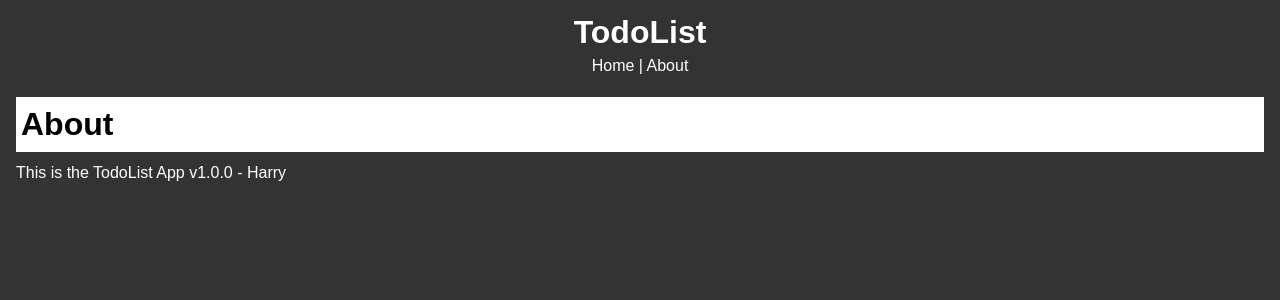
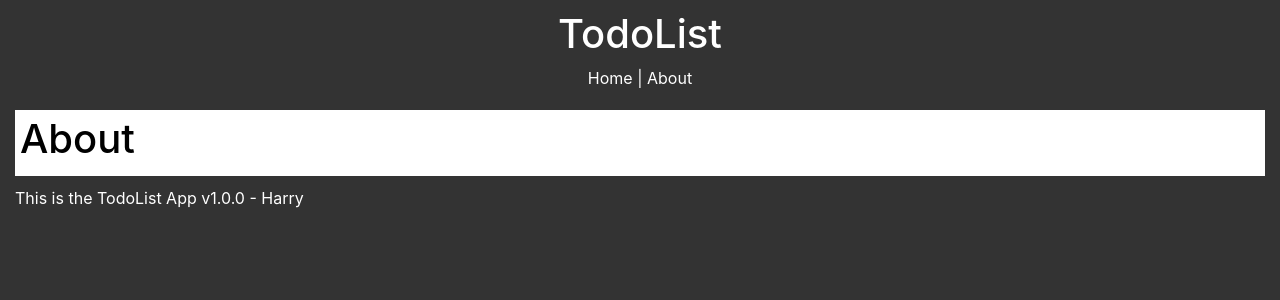
Before and after one commit to Sheikhharis50/TodoList-React, a React (Create React App) app: page /about in a window 1280 px wide. Shown: the top 300 px of the page. Built offline with nearby package versions, Linux system fonts and the light colour scheme; the HTML template or start-up script is replaced by a standard one.

Commit message:
bootstrap added

```diff
--- a/package.json
+++ b/package.json
@@ -7,7 +7,9 @@
     "@testing-library/react": "^9.5.0",
     "@testing-library/user-event": "^7.2.1",
     "axios": "^0.20.0",
+    "bootstrap": "^4.5.2",
     "react": "^16.13.1",
+    "react-bootstrap": "^1.3.0",
     "react-dom": "^16.13.1",
     "react-router-dom": "^5.2.0",
     "react-scripts": "3.4.3",
--- a/src/App.css
+++ b/src/App.css
@@ -1,34 +1,15 @@
-* {
-  box-sizing: border-box;
-  margin: 0;
-  padding: 0;
+body{
+  background-color: #333333 !important;
 }
-
-body {
-  font-family: Arial, Helvetica, sans-serif;
-  line-height: 1.4;
-  background-color: #333333;
+.del-btn{
+  width: 40px;
+}
+.heading{
+  background: white;
+  color: black;
+  padding: 5px;
+  margin: 10px 0px;
+}
+.p-body{
   color: white;
 }
-
-a {
-  color: #333333;
-  text-decoration: none;
-}
-
-.container {
-  padding: 0 1rem;
-}
-
-.btn {
-  display: inline-block;
-  border: none;
-  background: rgb(33, 70, 105);
-  color: #ffffff;
-  padding: 7px 20px;
-  cursor: pointer;
-}
-
-.btn:hover {
-  background: rgb(55, 82, 105);
-}
--- a/src/App.js
+++ b/src/App.js
@@ -1,6 +1,7 @@
 import React, { Component } from 'react';
 import { BrowserRouter as Router, Route } from 'react-router-dom'
 import './App.css';
+import 'bootstrap/dist/css/bootstrap.min.css';
 import Header from './components/Layout/Header';
 import About from './components/Pages/About';
 import Home from './components/Pages/Home';
@@ -10,7 +11,7 @@ class App extends Component {
     return (
       <Router>
         <div className="App">
-          <div className="container">
+          <div className="container-fluid">
             <Header />
             <Route exact path="/" component={Home} />
             <Route path="/about" component={About} />
--- a/src/components/Pages/About.js
+++ b/src/components/Pages/About.js
@@ -3,10 +3,10 @@ import React from 'react';
 const About = () => {
     return (
         <React.Fragment>
-            <div style={{background: 'white', color: 'black', padding: '5px', margin: '10px 0px'}}>
+            <div className="heading">
                 <h1>About</h1>
             </div>
-            <p>This is the TodoList App v1.0.0 - Harry</p>
+            <p className="p-body">This is the TodoList App v1.0.0 - Harry</p>
         </React.Fragment>
     );
 }
--- a/src/components/Pages/Home.js
+++ b/src/components/Pages/Home.js
@@ -30,7 +30,8 @@ class Home extends Component{
     }
 
     // del Todo Previous
-    delTodo = (id) => {
+    delTodo = (id, obj) => {
+        obj.changeButtonState();
         this.setState({
             todos: this.state.todos.filter(todo => {
                 return todo.id !== id;
@@ -39,7 +40,8 @@ class Home extends Component{
     }
 
     // del Todo New
-    delTodoNew = (id) => {
+    delTodoNew = (id, obj) => {
+        obj.changeButtonState();
         axios.delete(
             `https://jsonplaceholder.typicode.com/todos/${id}`
         ).then(
@@ -50,11 +52,16 @@ class Home extends Component{
                     })
                 });
             }
+        ).catch(
+            e => {
+                console.log(e);
+            }
         )
     }
 
     // add Todo Previous
-    addTodo = (title) => {
+    addTodo = (title, obj) => {
+        obj.changeButtonState();
         this.setState({
             todos: this.state.todos.concat({
                 id: uuid(),
@@ -62,10 +69,12 @@ class Home extends Component{
                 completed: false
             })
         });
+        obj.changeButtonState();
     }
 
     // add Todo New
-    addTodoNew = (title) => {
+    addTodoNew = (title, obj) => {
+        obj.changeButtonState();
         axios.post(
             'https://jsonplaceholder.typicode.com/todos',
             {
@@ -76,11 +85,16 @@ class Home extends Component{
             res => {
                 this.setState({
                     todos: this.state.todos.concat({
-                        id: res.data.id,
+                        id: uuid(),
                         title: res.data.title,
                         completed: res.data.completed
                     })
                 });
+                obj.changeButtonState();
+            }
+        ).catch(
+            e => {
+                obj.changeButtonState();
             }
         )
     }
@@ -88,7 +102,7 @@ class Home extends Component{
     render(){
         return (
             <React.Fragment>
-                <div style={{background: 'white', color: 'black', padding: '5px', margin: '10px 0px'}}>
+                <div className="heading">
                     <h1>Home</h1>
                 </div>
                 <Todos todos={this.state.todos} markCompleteOrNot={this.markCompleteOrNot} delTodo={this.delTodoNew} addTodo={this.addTodoNew} />
--- a/src/components/Todo/AddTodo.js
+++ b/src/components/Todo/AddTodo.js
@@ -4,35 +4,49 @@ import PropTypes from 'prop-types';
 export default class AddTodo extends Component {
 
     state = {
-        title: ""
+        title: "",
+        loading: false
     }
 
     onChange = (e) => this.setState({ [e.target.name]: e.target.value });
 
     onSubmit = (e) => {
         e.preventDefault();
-        this.props.addTodo(this.state.title);
-        this.setState({ title: '' });
+        this.props.addTodo(this.state.title, this);
+        this.setState({title: ""});
+    }
+
+    changeButtonState = () => {
+        this.setState({
+            loading: !this.state.loading
+        });
     }
 
     render() {
+        const btn_state = this.state.loading;
         return (
-            <form onSubmit={this.onSubmit} style={{display: "flex"}}>
+            <form onSubmit={this.onSubmit} className="d-flex flex-row flex-nowrap p-0">
+                <div className="input-group mb-2">
                     <input
                         type="text"
+                        className="form-control"
                         name="title"
-                    style={{flex: '60%', padding: "5px", fontSize: "17px"}}
+                        style={{flex: '10', padding: "5px", fontSize: "17px"}}
                         placeholder="Add Todo ..."
                         value={this.state.title}
                         onChange={this.onChange}
                         required
                     />
-                <input
+                </div>
+                <div className="mb-2 pl-2">
+                    <button
                     type="submit"
-                    value="Submit"
-                    className="btn"
-                    style={{flex: '10%'}}
-                />
+                    className="btn btn-success form-control">
+                        {btn_state && <span className="spinner-border spinner-border-sm" role="status" aria-hidden="true"></span>}
+                        {!btn_state && <span>Submit</span>}
+                    </button>
+                </div>
+
             </form>
         )
     }
--- a/src/components/Todo/TodoItem.js
+++ b/src/components/Todo/TodoItem.js
@@ -2,24 +2,46 @@ import React, { Component } from 'react'
 import PropTypes from 'prop-types';
 
 export class TodoItem extends Component {
+    state = {
+        loading: false
+    }
+
     getStyle = () => {
         return {
             background: "#f4f4f4",
             padding: '10px',
             borderBottom: '1px #ccc dotted',
             color: "black",
-            textDecoration: this.props.todo.completed ? 'line-through' : 'none'
         }
+    }
+
+    getSelectedStyle = () => {
+        return {
+            textDecoration: this.props.todo.completed ? 'line-through' : 'none',
+            paddingLeft: '10px'
+        }
+    }
+
+    changeButtonState = () => {
+        this.setState({
+            loading: !this.state.loading
+        });
     }
 
     render() {
         const { id,title } = this.props.todo;
+        const btn_state = this.state.loading;
         return (
             <div style={this.getStyle()}>
-                <p>
-                    <input type="checkbox" onChange={this.props.markCompleteOrNot.bind(this, id)}/>
-                    <span style={{paddingLeft: '10px'}}>{title}</span>
-                    <button onClick={this.props.delTodo.bind(this, id)} style={btnStyle}>x</button>
+                <p className="d-flex justify-content-between align-items-center m-0">
+                    <span>
+                        <input type="checkbox" onChange={this.props.markCompleteOrNot.bind(this, id)}/>
+                        <span style={this.getSelectedStyle()}>{title}</span>
+                    </span>
+                    <button onClick={this.props.delTodo.bind(this, id, this)} className="btn btn-danger rounded-circle del-btn">
+                        {btn_state && <span className="spinner-border spinner-border-sm" role="status" aria-hidden="true"></span>}
+                        {!btn_state && <span>x</span>}
+                    </button>
                 </p>
             </div>
         )
@@ -34,15 +56,4 @@ TodoItem.propTypes = {
     delTodo: PropTypes.func.isRequired,
 };
 
-const btnStyle = {
-    background: '#ff0000',
-    color: '#fff',
-    border: 'none',
-    padding: '5px 10px',
-    float: 'right',
-    cursor: 'pointer',
-    borderRadius: '50%'
-}
-
-
 export default TodoItem
```
Also changed, not shown: 1 other file (tests, documents, lock files or other folders). Lines whose indentation alone changed are shown as unchanged.
